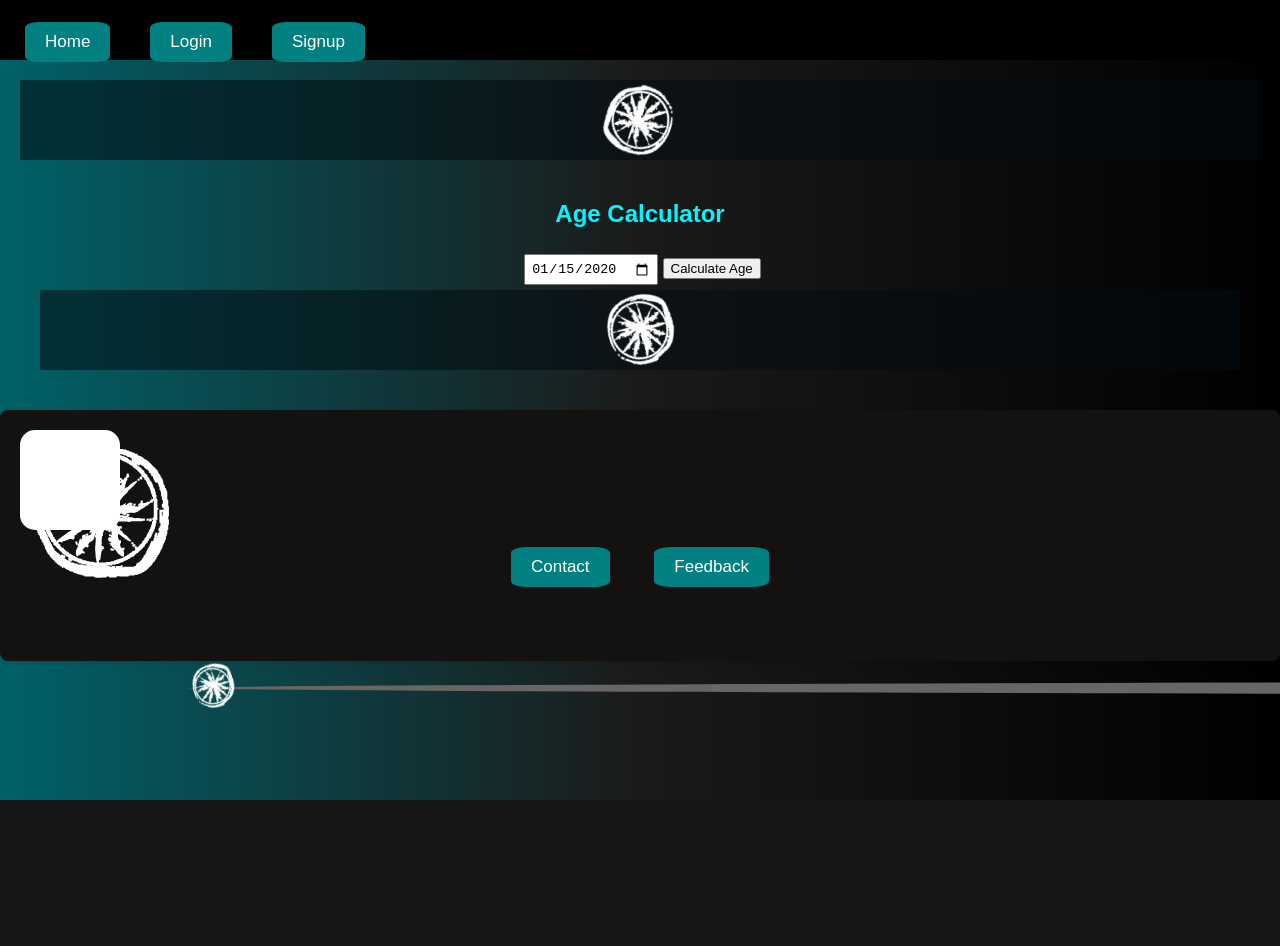
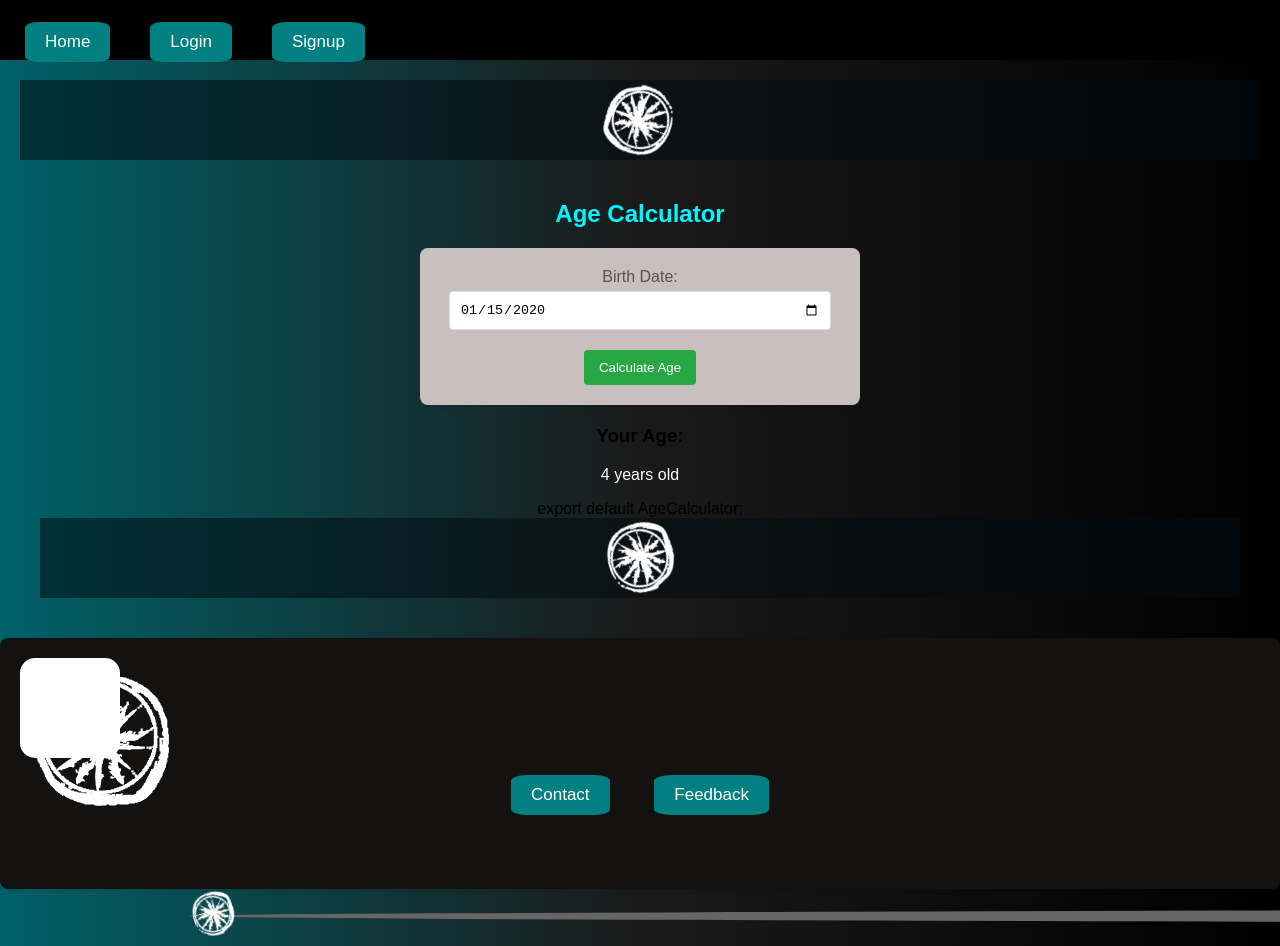
Before and after one commit to nitinsatya2520/convertor, a React (Create React App) app: page /age-calculator in a window 1280 px wide. Both pictures are taken after typing "2020-01-15" into the empty fields and a click on the button "Calculate Age". Shown: the top 946 px of the page. Before the commit the page ends 800 px from the top, so only its background shows below. Built offline with nearby package versions, Linux system fonts and the light colour scheme; no server answers; the HTML template or start-up script is replaced by a standard one.

Commit message:
Update AgeCalculator.js

```diff
--- a/src/AgeCalculator.js
+++ b/src/AgeCalculator.js
@@ -7,18 +7,51 @@ const AgeCalculator = () => {
     const [birthDate, setBirthDate] = useState('');
     const [age, setAge] = useState(null);
 
-    const calculate = async () => {
-        const res = await axios.post('http://localhost:5000/api/age-calculator', { birthDate });
-        setAge(res.data.age);
+    const calculateAge = (date) => {
+      const today = new Date();
+      const birthDate = new Date(date);
+      let age = today.getFullYear() - birthDate.getFullYear();
+      const monthDifference = today.getMonth() - birthDate.getMonth();
+      if (monthDifference < 0 || (monthDifference === 0 && today.getDate() < birthDate.getDate())) {
+        age--;
+      }
+      return age;
+    };
+
+    const handleSubmit = (e) => {
+      e.preventDefault();
+      if (birthDate) {
+        const calculatedAge = calculateAge(birthDate);
+        setAge(calculatedAge);
+      } else {
+        setAge(null);
+      }
     };
 
     return (
-        <div>
-            <h2>Age Calculator</h2>
-            <input type="date" value={birthDate} onChange={e => setBirthDate(e.target.value)} />
-            <button onClick={calculate}>Calculate Age</button>
-            {age && <div>Age: {age}</div>}
+      <div>
+        <h2>Age Calculator</h2>
+        <form onSubmit={handleSubmit}>
+          <label>
+            Birth Date:
+            <input
+              type="date"
+              value={birthDate}
+              onChange={(e) => setBirthDate(e.target.value)}
+              required
+            />
+          </label>
+          <button type="submit">Calculate Age</button>
+        </form>
+        {age !== null && (
+          <div>
+            <h3>Your Age:</h3>
+            <p>{age} years old</p>
+          </div>
+        )}
 
+
+  export default AgeCalculator;
             <header className="App-header">
     <img src={logo} className="App-logo" alt="logo" />
 
```
